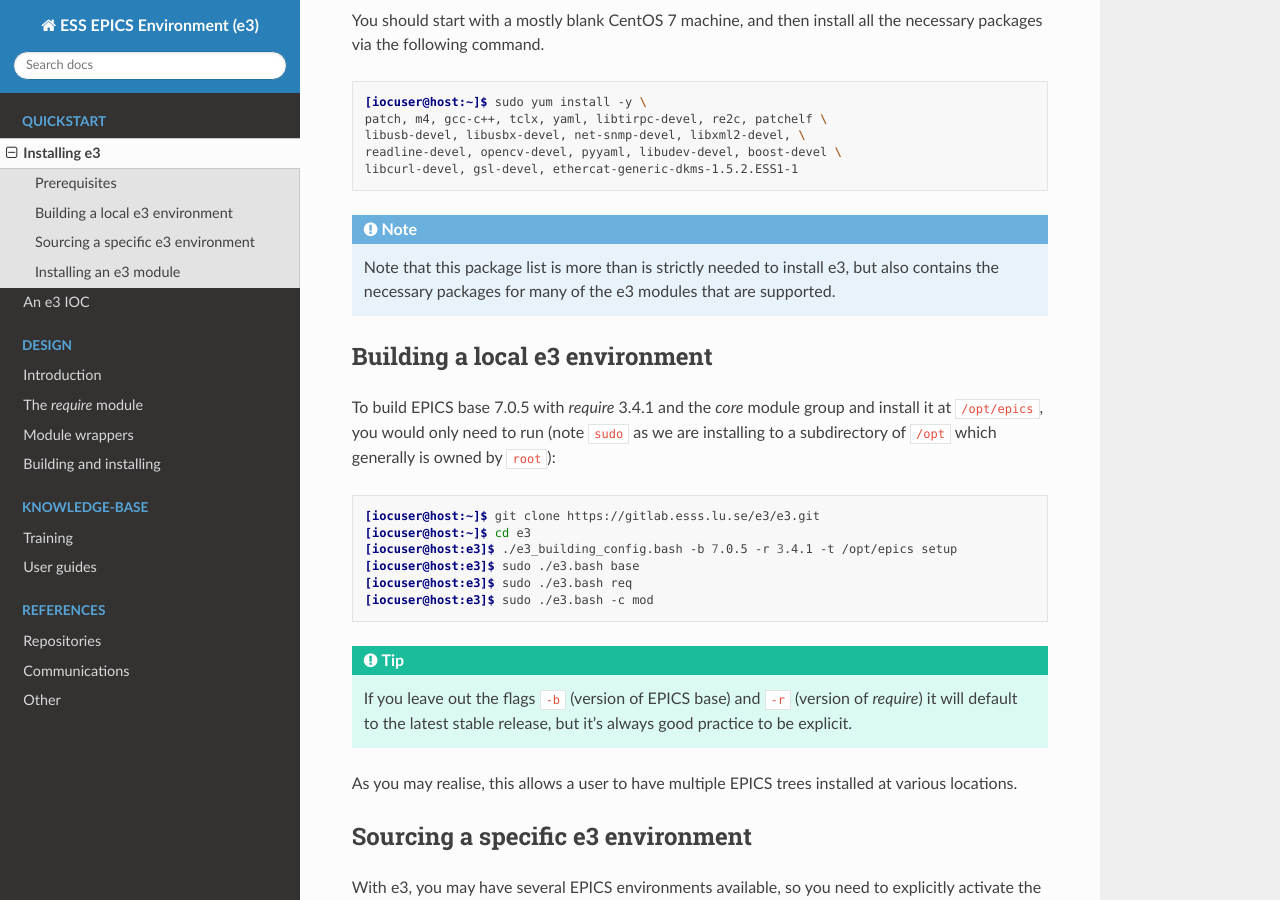
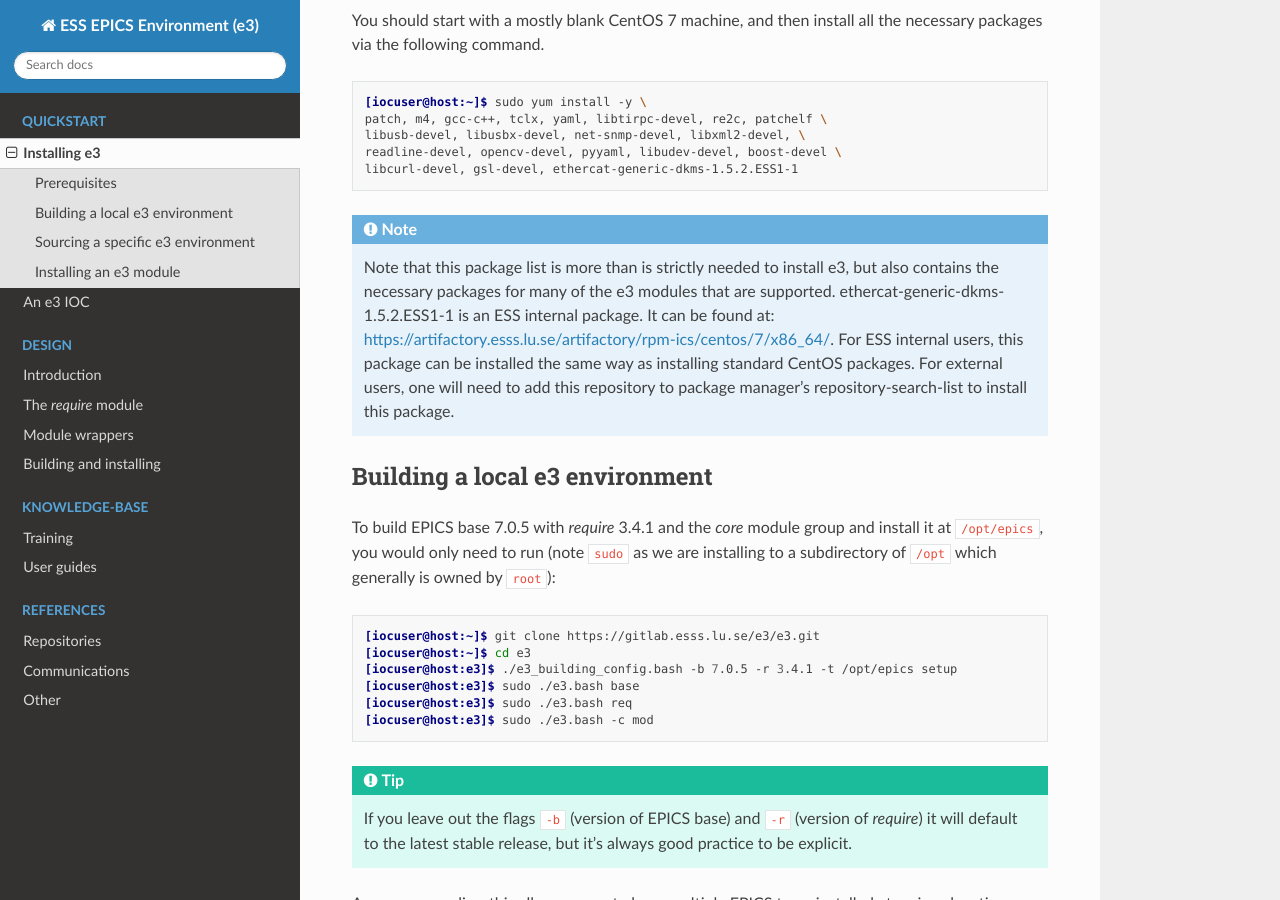
Before and after one commit to ttkorhonen/e3pages, a Sphinx documentation site: the page built from docs/quickstart/1_install.md, in a window 1280 px wide and 900 px high, scrolled down 303 px. Built offline with Sphinx 7.4.7 and the Read the Docs theme 2.0.0, drawn with Linux system fonts in a browser that asks for light colours.

Commit message:
Update docs/quickstart/1_install.md

````diff
--- a/docs/quickstart/1_install.md
+++ b/docs/quickstart/1_install.md
@@ -10,7 +10,7 @@
 ```
 
 :::{note}
-Note that this package list is more than is strictly needed to install e3, but also contains the necessary packages for many of the e3 modules that are supported.
+Note that this package list is more than is strictly needed to install e3, but also contains the necessary packages for many of the e3 modules that are supported. ethercat-generic-dkms-1.5.2.ESS1-1 is an ESS internal package. It can be found at: <https://artifactory.esss.lu.se/artifactory/rpm-ics/centos/7/x86_64/>. For ESS internal users, this package can be installed the same way as installing standard CentOS packages. For external users, one will need to add this repository to package manager's repository-search-list to install this package.
 :::
 
 ## Building a local e3 environment
````
